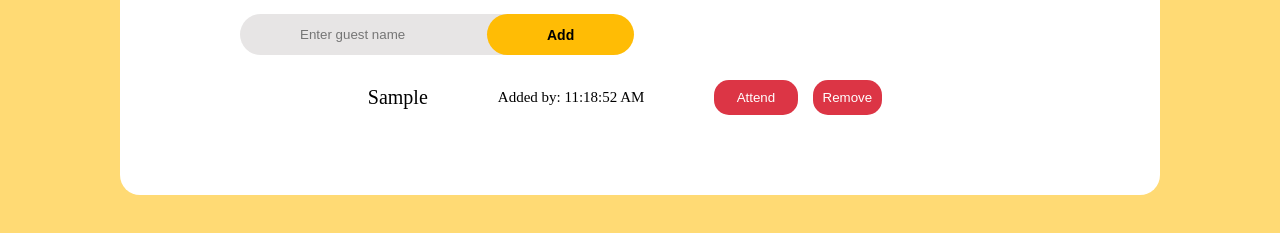
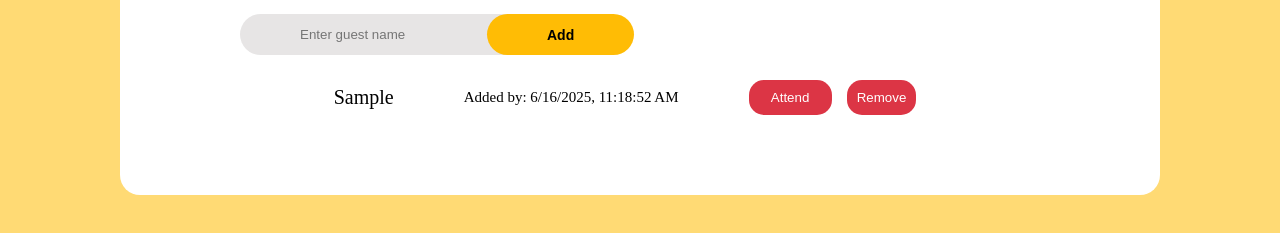
Before and after one commit to jeshurunmuchugingugi/Event-Guest-List-Manager, a plain HTML site: page index.html in a window 1280 px wide. Both pictures are taken after typing "Sample" into the empty fields and a click on the button "Add". Shown: the part 155-388 px from the top of the page. Drawn offline with Linux system fonts and the light colour scheme.

Commit message:
Last commit

```diff
--- a/index.js
+++ b/index.js
@@ -23,7 +23,7 @@ form.addEventListener('submit',function(event){
         spanTime.classList.add("makeSmallTime")
         const now = new Date();
         const timeOnly = now.toLocaleTimeString();
-        spanTime.textContent = ` Added by: ${timeOnly}`;
+        spanTime.textContent = ` Added by: ${now.toLocaleString()}`;
         li.appendChild(spanTime)
 
         const attendButton = document.createElement('button');
--- a/style.css
+++ b/style.css
@@ -98,6 +98,7 @@ li ,form  {
 .attend {
     width: 6.5vw;
 }
+
 li ,span{
     align-items: center;
     justify-content: center;
```
